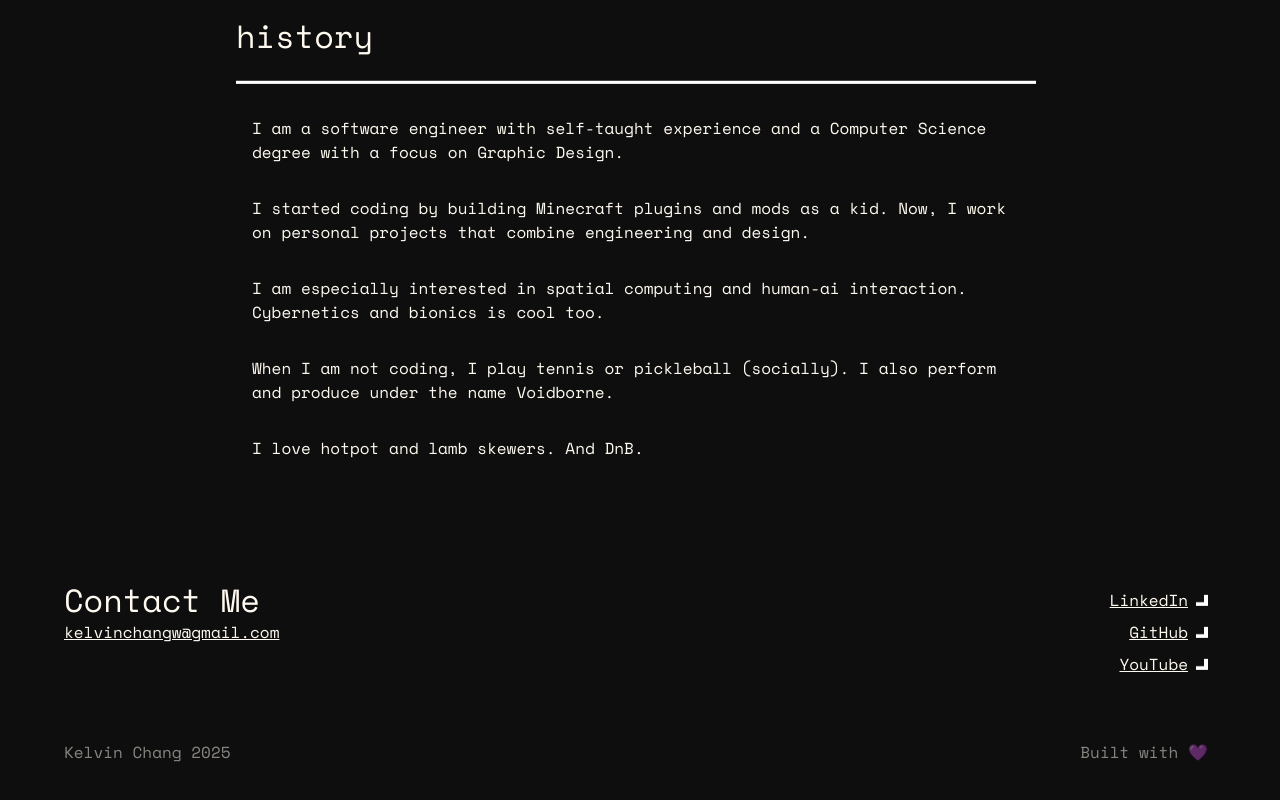
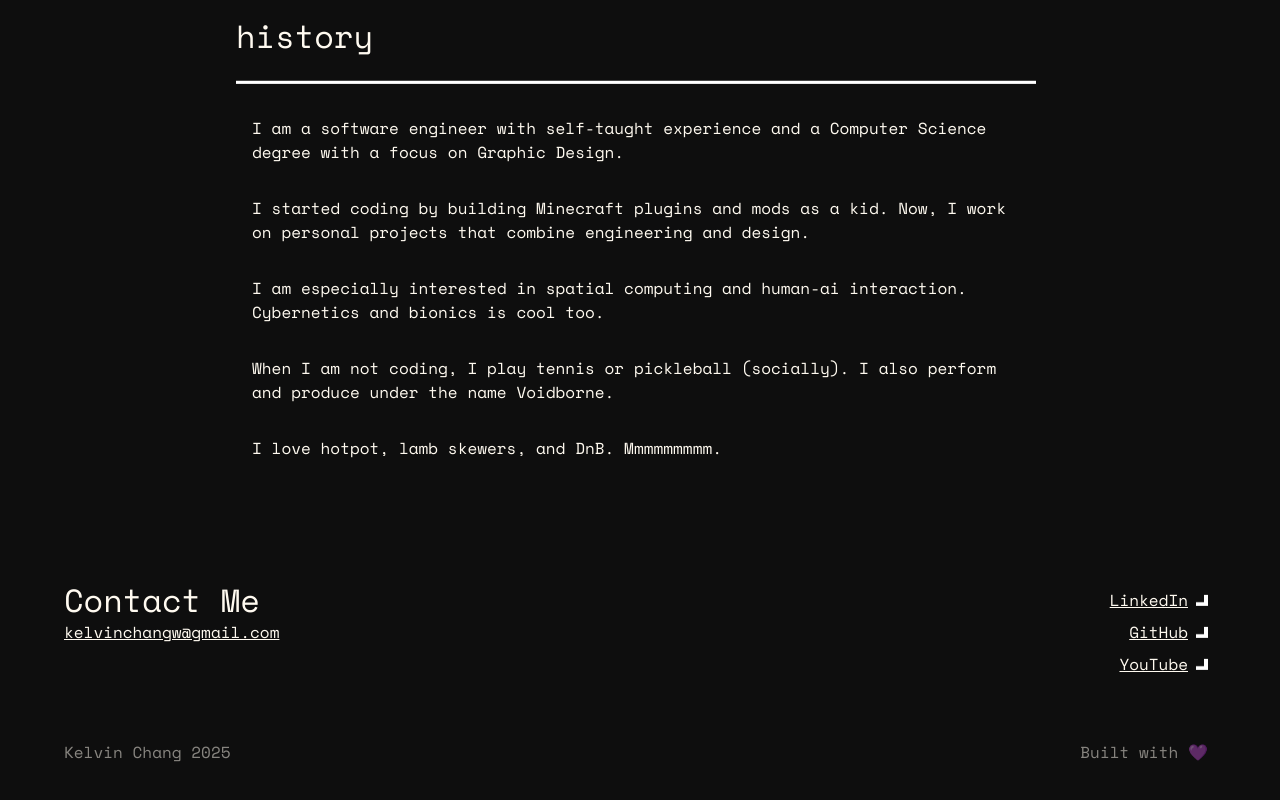
Before and after one commit to kelvinchangw/kelvinchang, a React (Vite) app: page /about in a window 1280 px wide. Shown: the part 548-1348 px from the top of the page. Built offline with nearby package versions, Linux system fonts and the light colour scheme.

Commit message:
Fix grammar

```diff
--- a/src/pages/About/About.tsx
+++ b/src/pages/About/About.tsx
@@ -51,7 +51,7 @@ export default function About() {
                             name Voidborne.
                         </span>
                         <span>
-                            I love hotpot and lamb skewers. And DnB.
+                            I love hotpot, lamb skewers, and DnB. Mmmmmmmmm.
                         </span>
                     </div>
                 </div>
```
